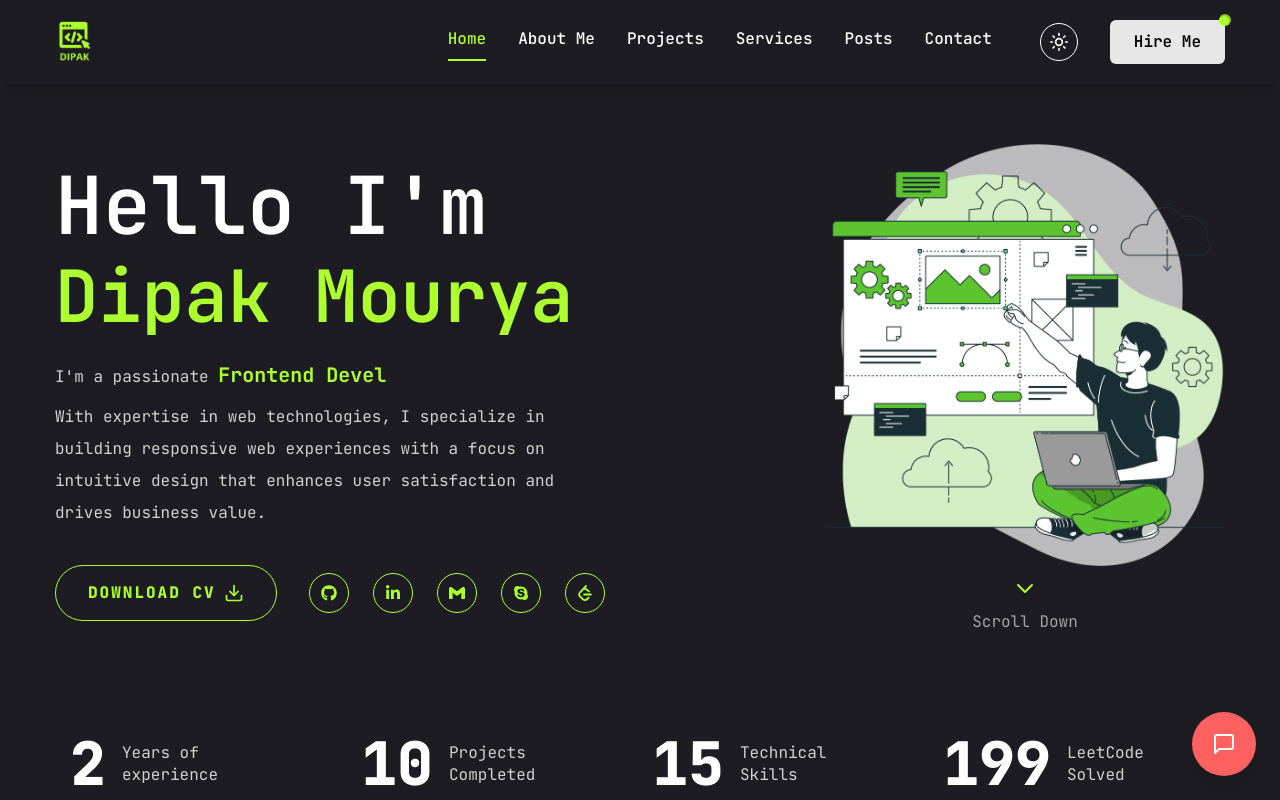
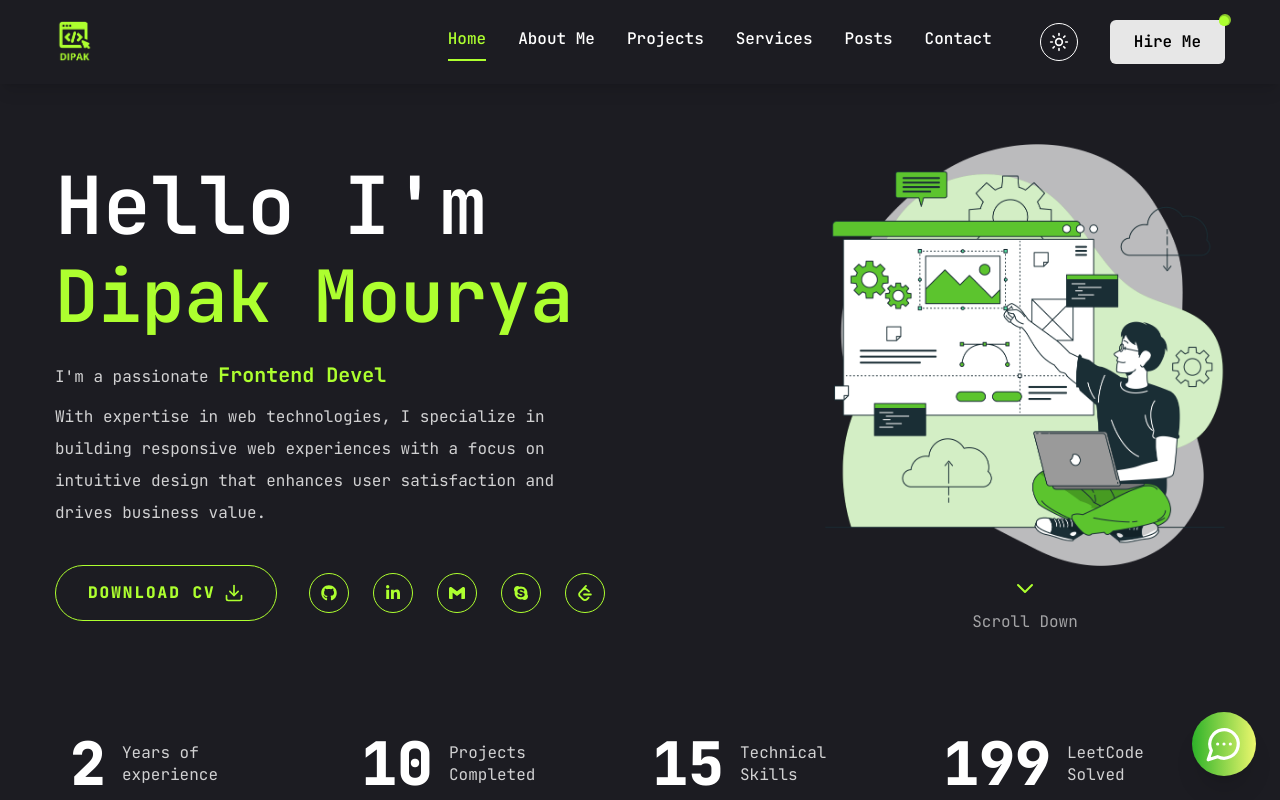
Before and after one commit to Dipak-Natureglobal/dipak-portfolio, a Next.js app: page / in a window 1280 px wide. Shown: the top 800 px of the page. Built offline with nearby package versions, Linux system fonts and the light colour scheme.

Commit message:
feat: update EnhancedContactButton styles and icons for improved UI

```diff
--- a/components/whatsapp/page.jsx
+++ b/components/whatsapp/page.jsx
@@ -1,7 +1,7 @@
 "use client"
 import { useState } from "react"
 
-import { MessageSquare, X, Mail, ArrowRight } from "lucide-react"
+import { MessageSquare, X, Mail, ArrowRight, MessageCircleMore, Inbox, MessageSquareText } from "lucide-react"
 import Image from "next/image"
 
 const EnhancedContactButton = () => {
@@ -56,7 +56,8 @@ const EnhancedContactButton = () => {
       <div className="fixed  bottom-4 right-4 sm:bottom-6 sm:right-6  z-50"  >
         <button
           onClick={togglePopup}
-          className="fixed bottom-4 right-4 sm:bottom-6 sm:right-6 z-[9999] w-16 h-16 rounded-full bg-[#ff6060] hover:bg-[#c23939] text-white shadow-xl transition duration-300 ease-in-out transform hover:scale-105 flex items-center justify-center"
+          className="fixed bottom-4 right-4 sm:bottom-6 sm:right-6 z-[9999] w-16 h-16 rounded-full bg-gradient-to-r from-[#2eb329] to-[#6df7ee]
+             dark:from-[#2eb329] dark:to-[#ecf76d]   hover:opacity-90  text-white shadow-xl transition duration-300 ease-in-out transform hover:scale-105 flex items-center justify-center"
         >
           {isPopupOpen ? (
             <X
@@ -64,8 +65,8 @@ const EnhancedContactButton = () => {
               className="transition-transform duration-300 ease-in-out rotate-0 group-hover:rotate-90"
             />
           ) : (
-            <MessageSquare
-              size={24}
+            <MessageCircleMore
+              size={38}
               className="transition-opacity duration-300 ease-in-out opacity-100"
             />
           )}
```
